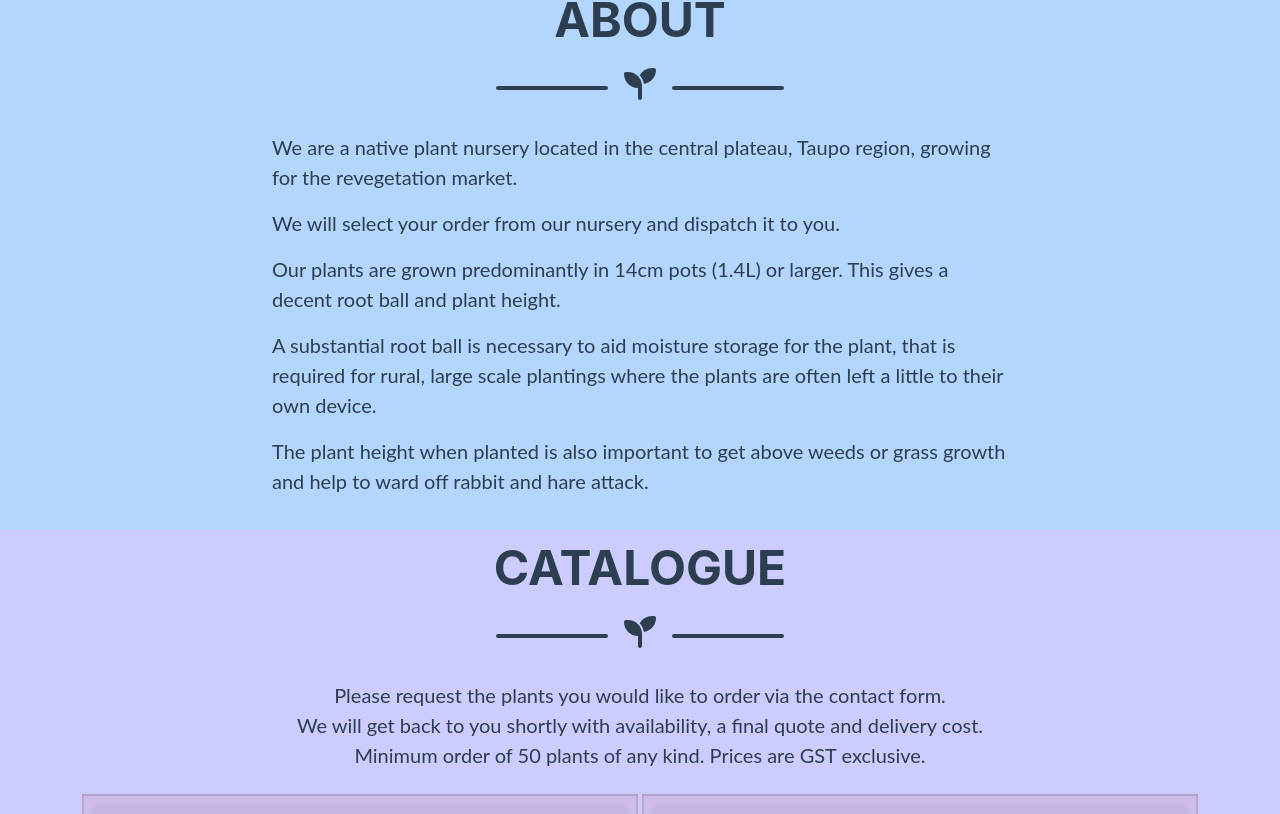
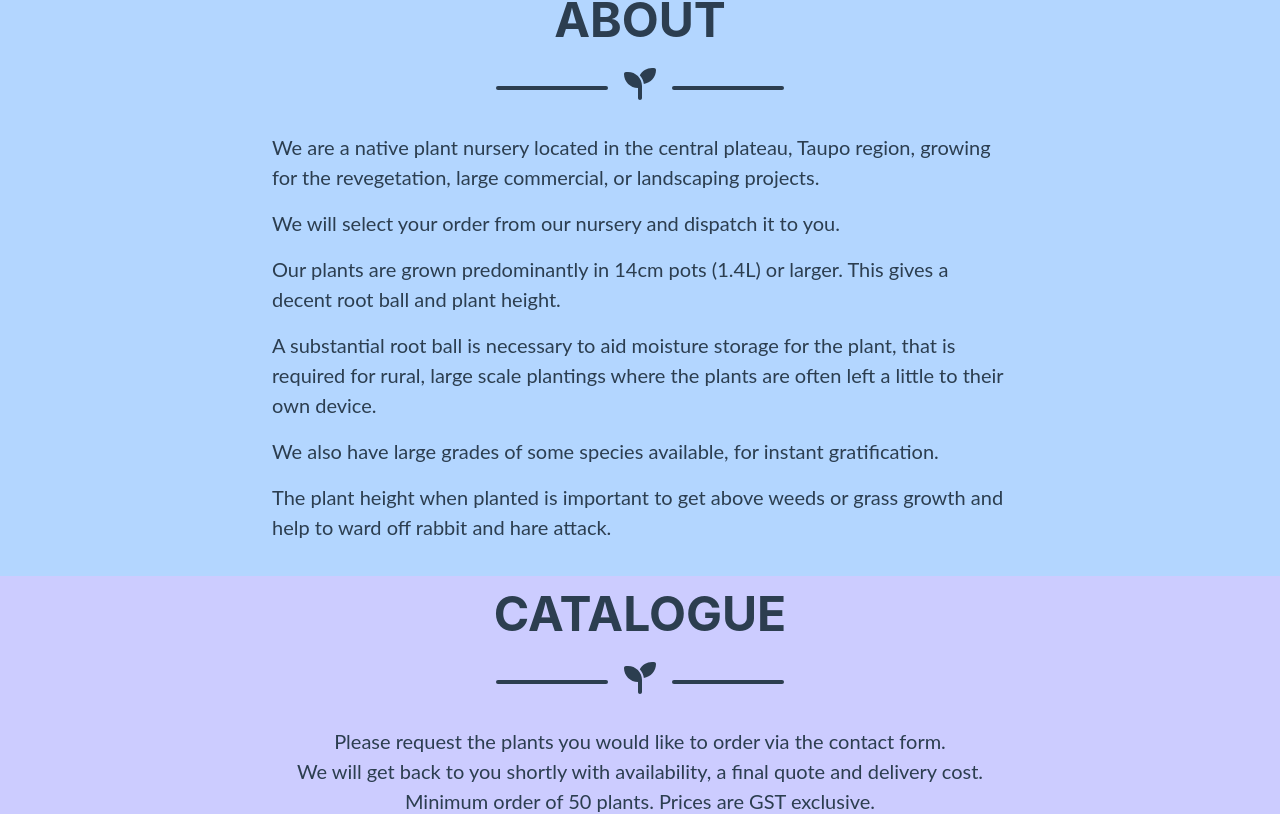
Before and after one commit to bojodesign/mistyacres, a React (Vite) app: page / in a window 1280 px wide. Shown: the part 394-1208 px from the top of the page. Built offline with nearby package versions, Linux system fonts and the light colour scheme.

Commit message:
Update copy for About and Store

```diff
--- a/src/components/About.jsx
+++ b/src/components/About.jsx
@@ -16,7 +16,7 @@ function About() {
 				</div>
 				<Row>
 					<Col lg={{ span: 8, offset: 2 }}>
-								<p className="lead">We are a native plant nursery located in the central plateau, Taupo region, growing for the revegetation market.</p>
+						<p className="lead">We are a native plant nursery located in the central plateau, Taupo region, growing for the revegetation, large commercial, or landscaping projects.</p>
 					</Col>
 					<Col lg={{ span: 8, offset: 2 }}>
 						<p className="lead">We will select your order from our nursery and dispatch it to you.</p>
@@ -28,7 +28,10 @@ function About() {
 						<p className="lead">A substantial root ball is necessary to aid moisture storage for the plant, that is required for rural, large scale plantings where the plants are often left a little to their own device.</p>
 					</Col>
 					<Col lg={{ span: 8, offset: 2 }}>
-								<p className="lead">The plant height when planted is also important to get above weeds or grass growth and help to ward off rabbit and hare attack.</p>
+						<p className="lead">We also have large grades of some species available, for instant gratification.</p>
+					</Col>
+					<Col lg={{ span: 8, offset: 2 }}>
+						<p className="lead">The plant height when planted is important to get above weeds or grass growth and help to ward off rabbit and hare attack.</p>
 					</Col>
 				</Row>
 			</Container>
--- a/src/components/Store.jsx
+++ b/src/components/Store.jsx
@@ -28,7 +28,7 @@ function Store() {
 						<Col className="text-center">
 							<div className="lead">Please request the plants you would like to order via the contact form.</div>
 							<div className="lead">We will get back to you shortly with availability, a final quote and delivery cost.</div>
-							<div className="lead">Minimum order of 50 plants of any kind. Prices are GST exclusive.</div>
+							<div className="lead">Minimum order of 50 plants. Prices are GST exclusive.</div>
 						</Col>
 					</Row>
 					{/* <div className="d-flex justify-content-center">
```
Lines whose indentation alone changed are shown as unchanged.
